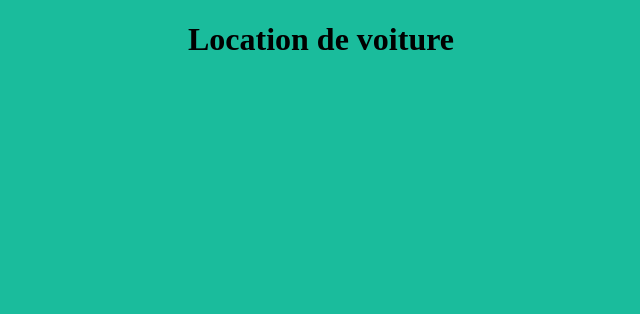
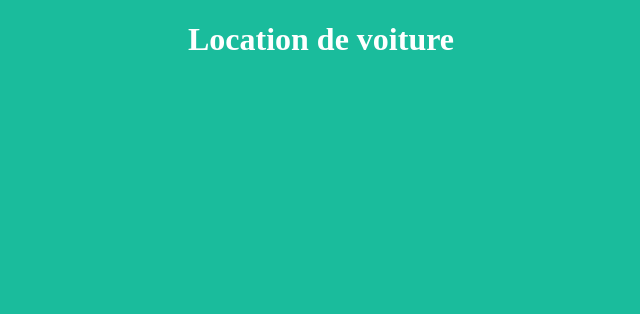
Before and after one commit to boris695/locationVoiture, a plain HTML site: page index.html in a window 1280 px wide. Shown: the whole page, without its empty margins (319-959 px from the left). Drawn offline with Linux system fonts and the light colour scheme.

Commit message:
new text color

```diff
--- a/index.html
+++ b/index.html
@@ -4,6 +4,6 @@
 <meta charset="utf-8">
 </head>
 <body style="background-color:#1abc9c">
-<h1 style="paddin-top:20%;padding-bottom:20%;text-align:center;">Location de voiture</h1>
+<h1 style="paddin-top:20%;padding-bottom:20%;text-align:center;color:white">Location de voiture</h1>
 </body>
 </html>
```
